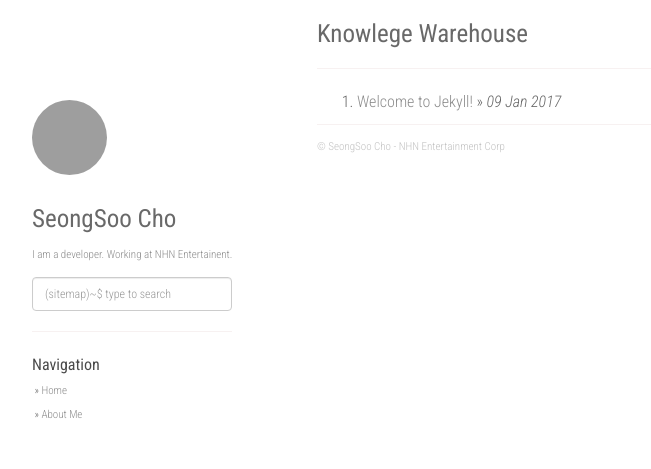
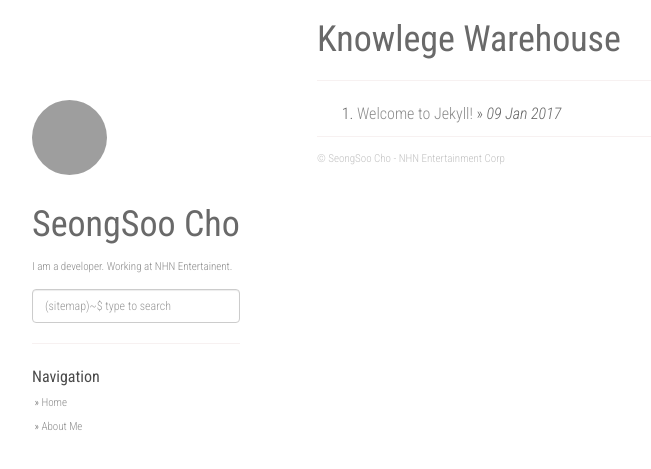
Before and after one commit to nexusz99/nexusz99.github.io, a Jekyll site: the page built from index.html, in a window 1280 px wide. Shown: the top 469 px of the page, without its empty margins (53-704 px from the left). Built offline with Jekyll 4.4.1, drawn with Linux system fonts in a browser that asks for light colours; nearby versions of some CDN libraries; the list of posts is cut into pages by our own code; grey boxes are pictures that could not be loaded.

Commit message:
remove  h1 tag font-size in css file

```diff
--- a/static/css/main.css
+++ b/static/css/main.css
@@ -30,7 +30,6 @@ h1 {
     font-weight: normal;
     color: #696969;
     margin-bottom: 10px;
-    font-size: 25px;
 }
 
 h2 {
```
